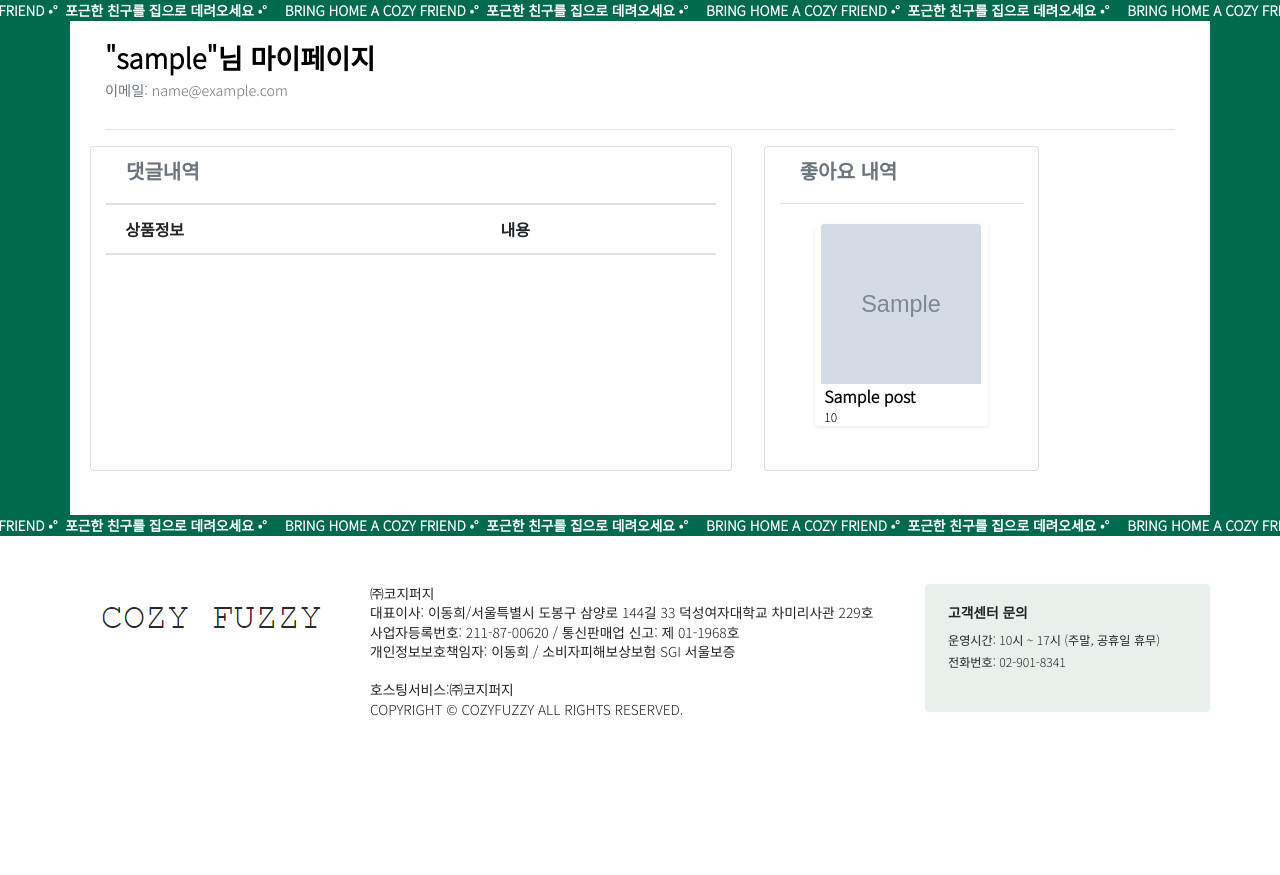
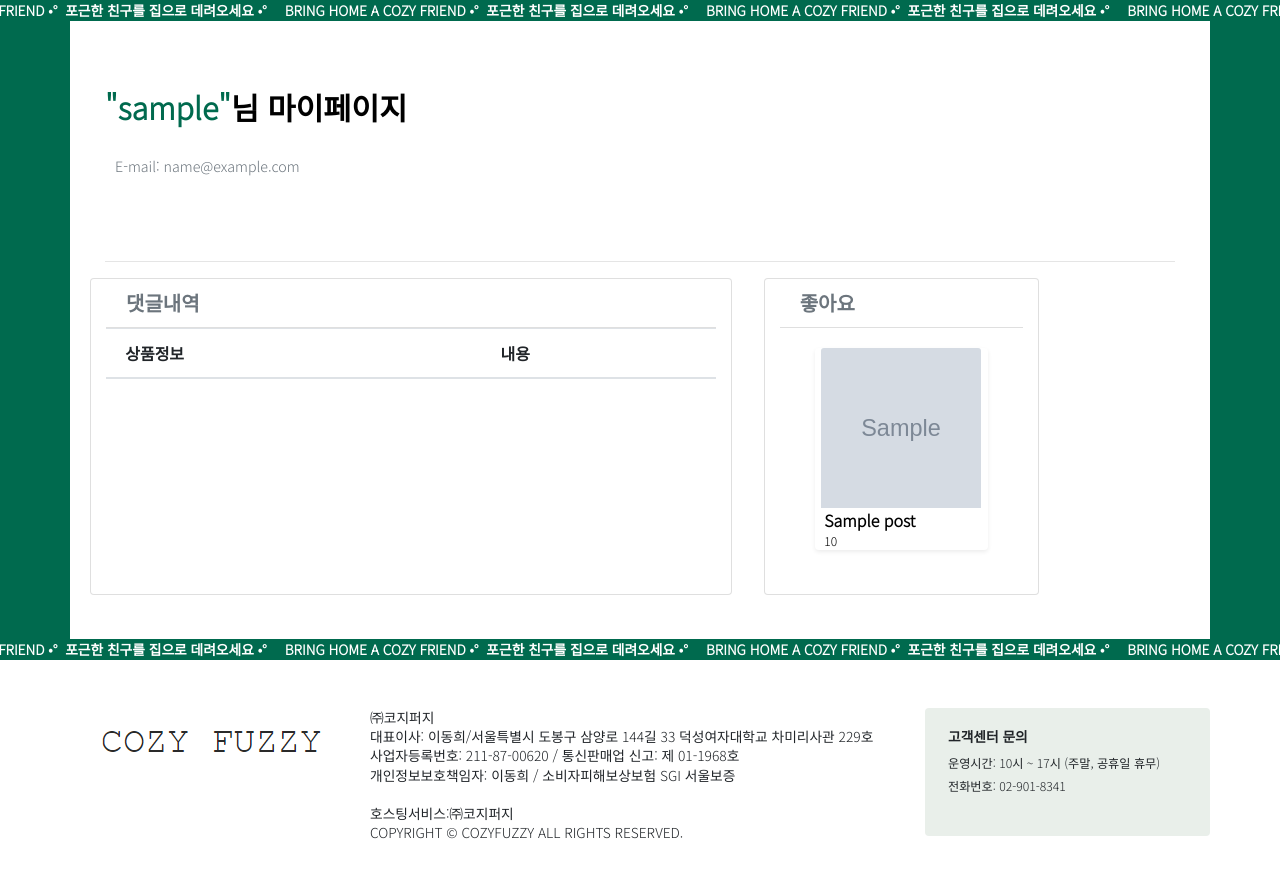
Before and after one commit to dhlee47-l/ip_20200844, a Django app: page /mypage/ in a window 1280 px wide. Shown: the part 94-969 px from the top of the page. Before the commit the page ends 810 px from the top, so only its background shows below. Run offline with Django 4.2, Linux system fonts and the light colour scheme; a user stored in the database is signed in; tables that the repository leaves empty hold one stand-in row (values such as "Sample post"); grey boxes marked "Sample" are stand-in pictures; grey boxes labelled with a size stand in for pictures from a placeholder-image service; lists and menus that the app fills with data are empty; some libraries are stand-ins or nearby versions.

Commit message:
마크다운 빼고 다

```diff
--- a/ip_20200844/settings.py
+++ b/ip_20200844/settings.py
@@ -44,9 +44,11 @@
     'allauth.account',
     'allauth.socialaccount',
     'allauth.socialaccount.providers.google',
+    'allauth.socialaccount.providers.naver',
     'shop',
     'single_pages',
 ]
+
 
 AUTHENTICATION_BACKENDS = (
     'django.contrib.auth.backends.ModelBackend',
--- a/shop/models.py
+++ b/shop/models.py
@@ -72,11 +72,7 @@
     tags = models.ManyToManyField(Tag, blank=True)
     scrap = models.ManyToManyField(User, blank=True, related_name='scrap_name')
 
-
     author = models.ForeignKey(User, null=True, on_delete=models.SET_NULL)
-
-    # def __str__(self):
-    #     return f'[{self.pk}]{self.title}::{self.author}'
 
     def get_absolute_url(self):
         return f'/shop/{self.pk}/'
--- a/shop/templates/shop/navbar.html
+++ b/shop/templates/shop/navbar.html
@@ -89,17 +89,21 @@
           <div class="modal-body">
             <div class="row">
               <div class="col-6">
+                  <a role="button" class="btn btn-outline-dark btn-block btn-sm" href="/accounts/login/">
+                    <i class="fa-regular fa-envelope"></i> LogIn with Email
+                </a>
                 <a role="button" class="btn btn-outline-dark btn-block btn-sm"
                  href="{% provider_login_url 'google' %}">
                     <i class="fa-brands fa-google"></i> LogIn with Google
-                </a>
-                <a role="button" class="btn btn-outline-dark btn-block btn-sm" href="/accounts/login/">
-                    <i class="fa-regular fa-envelope"></i> LogIn with Email
                 </a>
               </div>
               <div class="col-6">
                 <a role="button" class="btn btn-outline-dark btn-block btn-sm" href="/accounts/signup/">
                     <i class="fa-regular fa-envelope"></i> SignUp with Email
+                </a>
+                  <a role="button" class="btn btn-outline-dark btn-block btn-sm"
+                 href="{% provider_login_url 'naver' %}">
+                    <i class="fa-brands fa-naver"></i> LogIn with Naver
                 </a>
               </div>
             </div>
--- a/shop/templates/shop/post_form.html
+++ b/shop/templates/shop/post_form.html
@@ -43,6 +43,7 @@
             <br>
             <button type="submit " class="btn btn-primary btn-block" style="background-color:#5Dbb63">Submit</button><br>
         </form>
+<!--        {{form.media}}-->
     </div>
 
     {% include 'shop/flow.html' %}
--- a/shop/templates/shop/post_update_form.html
+++ b/shop/templates/shop/post_update_form.html
@@ -41,6 +41,8 @@
             <br>
             <button type="submit " class="btn btn-primary btn-block" style="background-color:#5Dbb63">Submit</button><br>
         </form>
+<!--        {{form.media}}-->
+<!--        {{form.media}}-->
         </div>
 
     {% include 'shop/flow.html' %}
--- a/single_pages/templates/single_pages/mypage.html
+++ b/single_pages/templates/single_pages/mypage.html
@@ -31,19 +31,19 @@
             <div class="card-body" style="text-align:left;">
 
                 {% if user.is_authenticated %}
-
-                    <h6 style="color: #000; font-weight: bold; font-size: 1.7em;">
-                        "{{user.username}}"님 마이페이지
-                    </h6>
-                    <h6 class="text-muted" style="font-size: 0.89em; padding-bottom: 15px;">
-                        이메일: {{user.email}}
-                    </h6>
+                    <Br><Br>
+                    <h6 style="color: #000; font-weight: bold; font-size: 1.9em;">
+                        <a style="color: #006a4e; font-weight: bold; font-size: 1em;">"{{user.username}}"</a>님 마이페이지
+                    </h6><br>
+                    <h6 class="text-muted" style="font-size: 0.89em; padding-bottom: 15px; padding-left:10px">
+                        E-mail: {{user.email}}
+                    </h6><br><Br>
 
                     <hr>
                 <div class="row">
                     <div class="card col-7">
                         <div class="card-header" style="background-color:white">
-                            <h5 class="text-muted" style="font-weight:bold">댓글내역</h5>
+                            <h5 class="text-muted" style="font-weight:bold;margin-bottom:0">댓글내역</h5>
                         </div>
                         <div class="card-body" style="padding:0">
                                 <table class="table table-striped">
@@ -62,7 +62,7 @@
 
                     <div class="card col-3 " style="margin-left:2rem">
                         <div class="card-header" style="background-color:white">
-                            <h5 class="text-muted" style="font-weight:bold">좋아요 내역</h5>
+                            <h5 class="text-muted" style="font-weight:bold; margin-bottom:0">좋아요</h5>
                         </div>
                         <div class="card-body">
                             <div class="container">
```
Also changed, not shown: shop/templates/shop/post_detail.html (+5 -2 lines).
